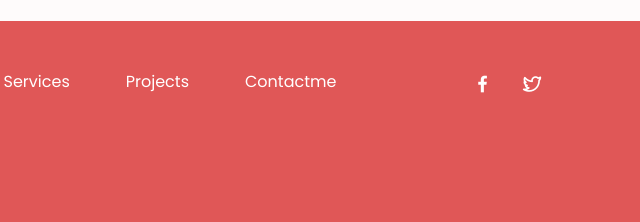
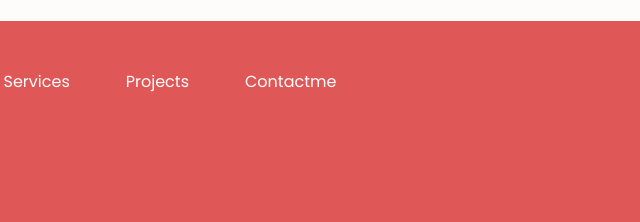
Before and after one commit to FaresAshallahi/Portfolio, a plain HTML site: page index.html in a window 1280 px wide. Shown: the part 6446-6668 px from the top of the page, 458-1098 px from the left. Drawn offline with nearby package versions, Linux system fonts and the light colour scheme.

Commit message:
Update index.html

```diff
--- a/index.html
+++ b/index.html
@@ -1073,15 +1073,7 @@
                     </ul>
 
                     <div class="footer__socials">
-                        <a href="https://www.facebook.com/profile.php?id=100092395743079" target="_blank" class="footer__social">
-                            <i class="uil uil-facebook-f"></i>
-                        </a>
 
-
-
-                        <a href="https://twitter.com/Fs20191Fs2019" target="_blank" class="footer__social">
-                            <i class="uil uil-twitter-alt"></i>
-                        </a>
 
                     </div>
                 </div>
```
